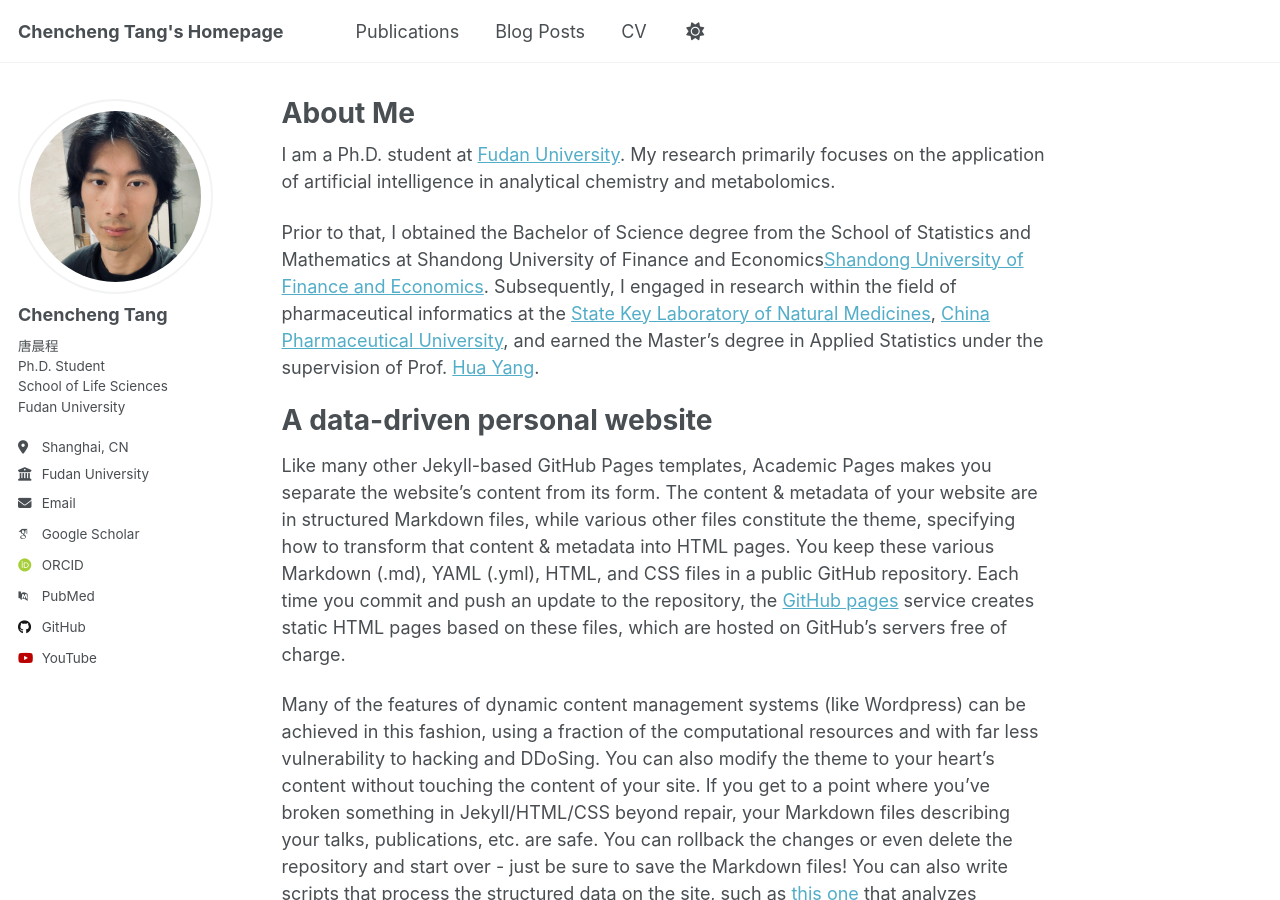
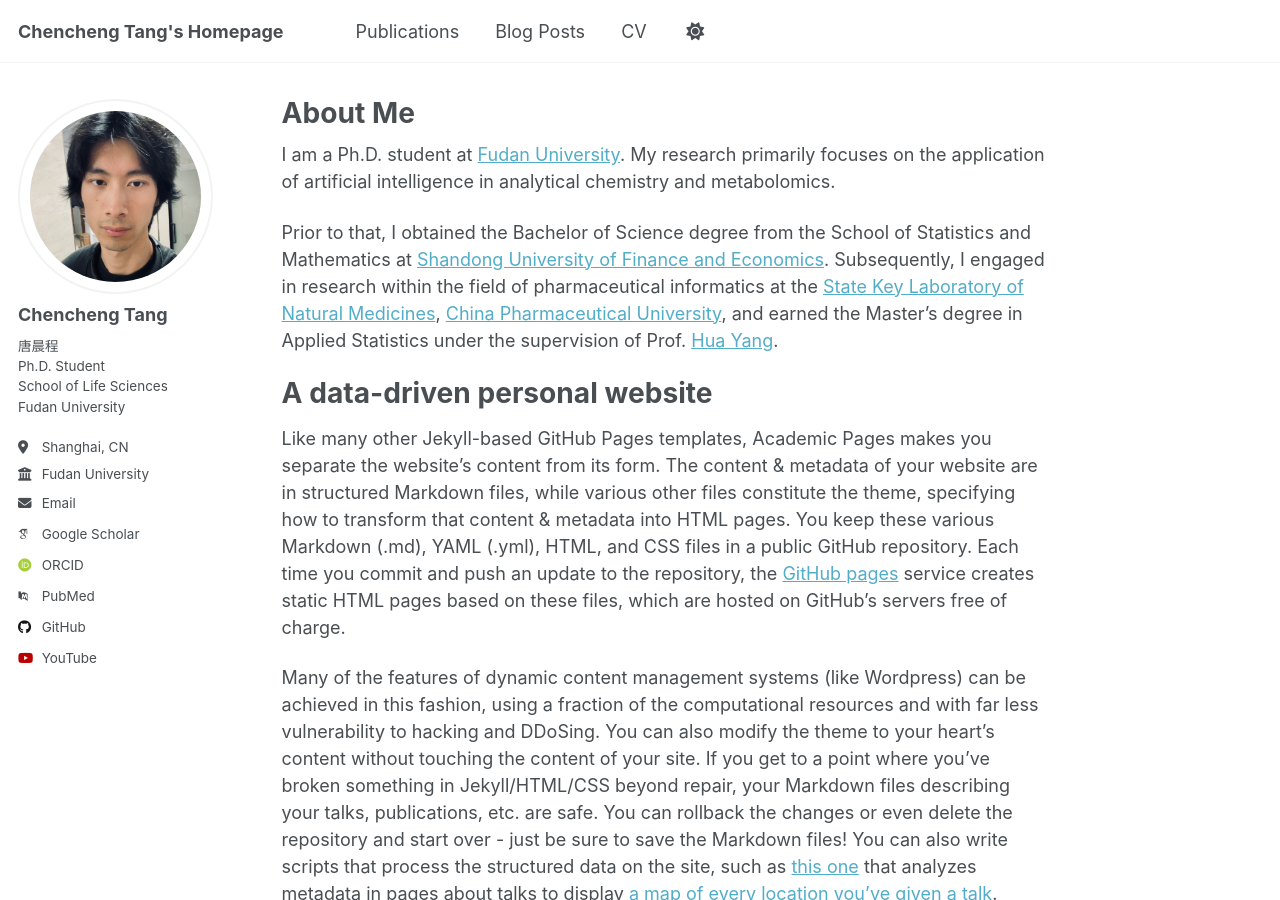
Before and after one commit to AI4Sfrontline/ai4sfrontline.github.io, a Jekyll site: the page built from _pages/about.md, in a window 1280 px wide and 900 px high. Built offline with Jekyll 4.4.1, drawn with Linux system fonts in a browser that asks for light colours; some web fonts are replaced; a script that is not in the unit is left out.

Commit message:
Update about.md

```diff
--- a/_pages/about.md
+++ b/_pages/about.md
@@ -9,7 +9,7 @@ redirect_from:
 
 I am a Ph.D. student at [Fudan University](https://www.fudan.edu.cn/). My research primarily focuses on the application of artificial intelligence in analytical chemistry and metabolomics.
 
-Prior to that, I obtained the Bachelor of Science degree from the School of Statistics and Mathematics at Shandong University of Finance and Economics[Shandong University of Finance and Economics](https://www.sdufe.edu.cn/). Subsequently, I engaged in research within the field of pharmaceutical informatics at the [State Key Laboratory of Natural Medicines](https://sklnm.cpu.edu.cn/), [China Pharmaceutical University](https://www.cpu.edu.cn/), and earned the Master's degree in Applied Statistics under the supervision of Prof. [Hua Yang](https://ygl.cpu.edu.cn/gmis5/dsfc/dsfcgrxx/D84FD2ED7B95527E0C23D4E3DC685EE6).
+Prior to that, I obtained the Bachelor of Science degree from the School of Statistics and Mathematics at [Shandong University of Finance and Economics](https://www.sdufe.edu.cn/). Subsequently, I engaged in research within the field of pharmaceutical informatics at the [State Key Laboratory of Natural Medicines](https://sklnm.cpu.edu.cn/), [China Pharmaceutical University](https://www.cpu.edu.cn/), and earned the Master's degree in Applied Statistics under the supervision of Prof. [Hua Yang](https://ygl.cpu.edu.cn/gmis5/dsfc/dsfcgrxx/D84FD2ED7B95527E0C23D4E3DC685EE6).
 
 A data-driven personal website
 ======
```
